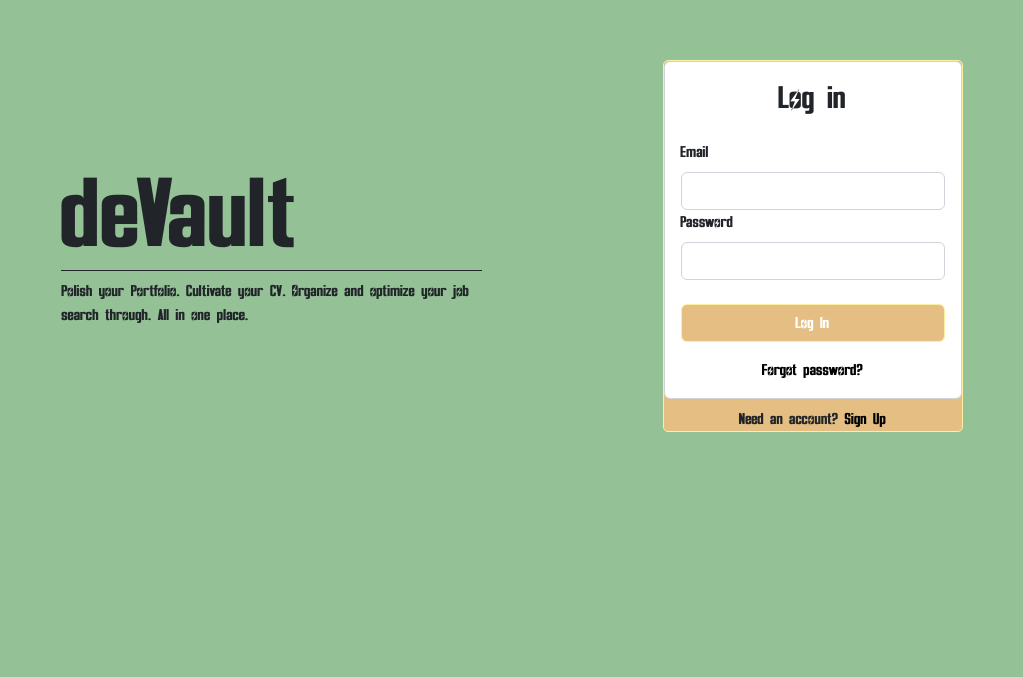
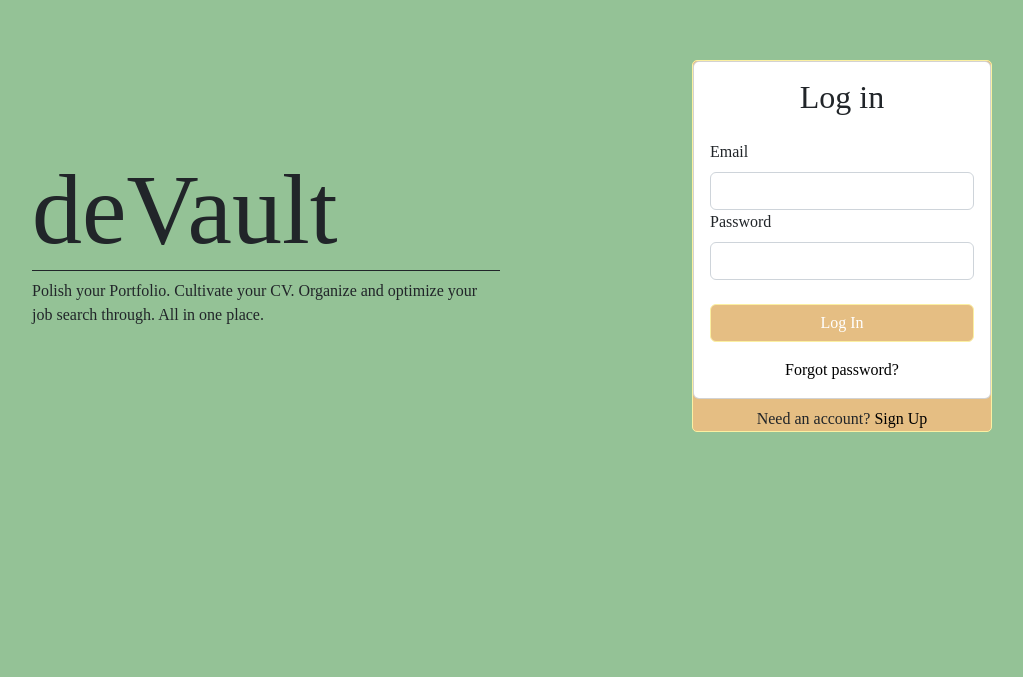
Before and after one commit to SchoolOfCode/bc13_final-project_front-end-cyber-insecure, a React (Create React App) app: page /login in a window 1280 px wide. Shown: the part 114-791 px from the top of the page, without its empty margins (128-1151 px from the left). Built offline with nearby package versions, Linux system fonts and the light colour scheme; no server answers.

Commit message:
changing font for presentation purooses

```diff
--- a/src/index.css
+++ b/src/index.css
@@ -18,11 +18,11 @@ code {
   font-family: source-code-pro, Menlo, Monaco, Consolas, 'Courier New',
     monospace;
 }
-@font-face {
+/* @font-face {
   font-family: 'Overseer';
   src: local("Overseer"),
   url("../src/Fonts/Overseer.ttf") format("truetype");
   font-weight: normal;
   font-style: normal;
 
-}
+} */
```
